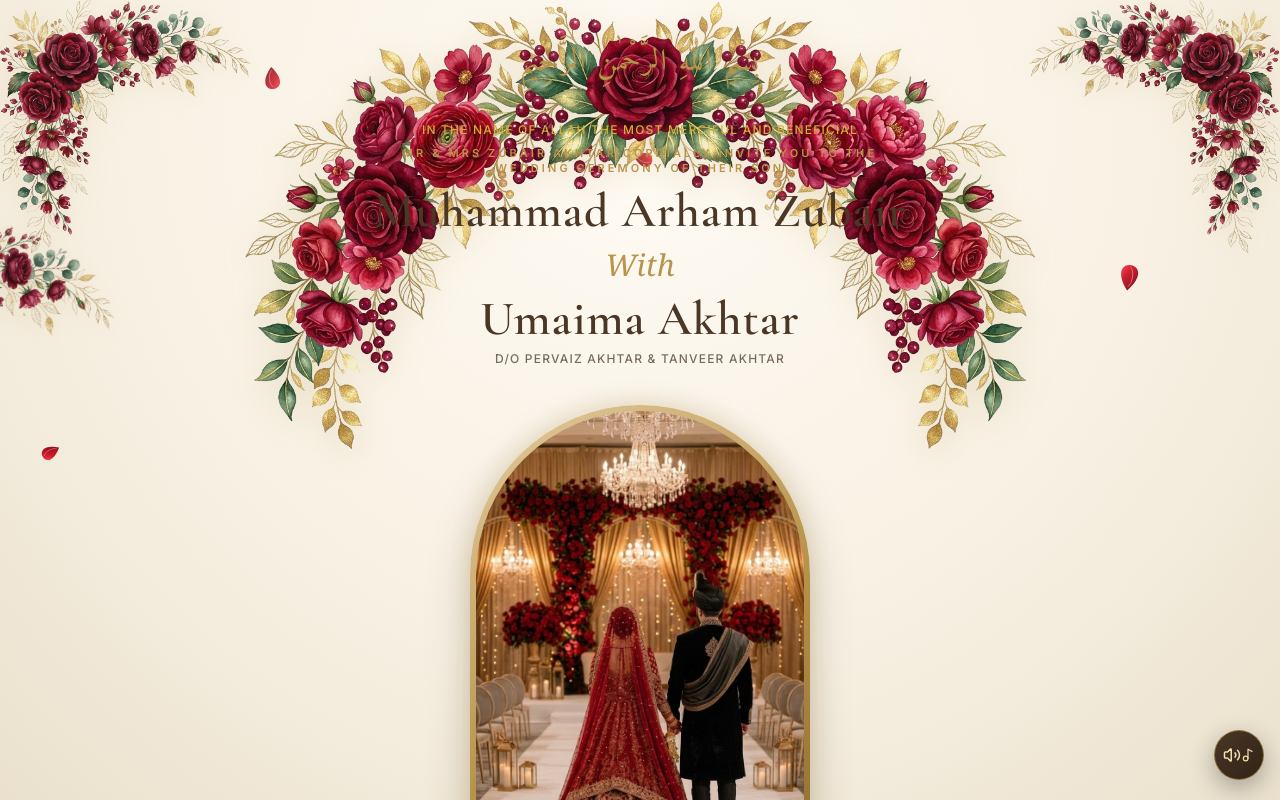
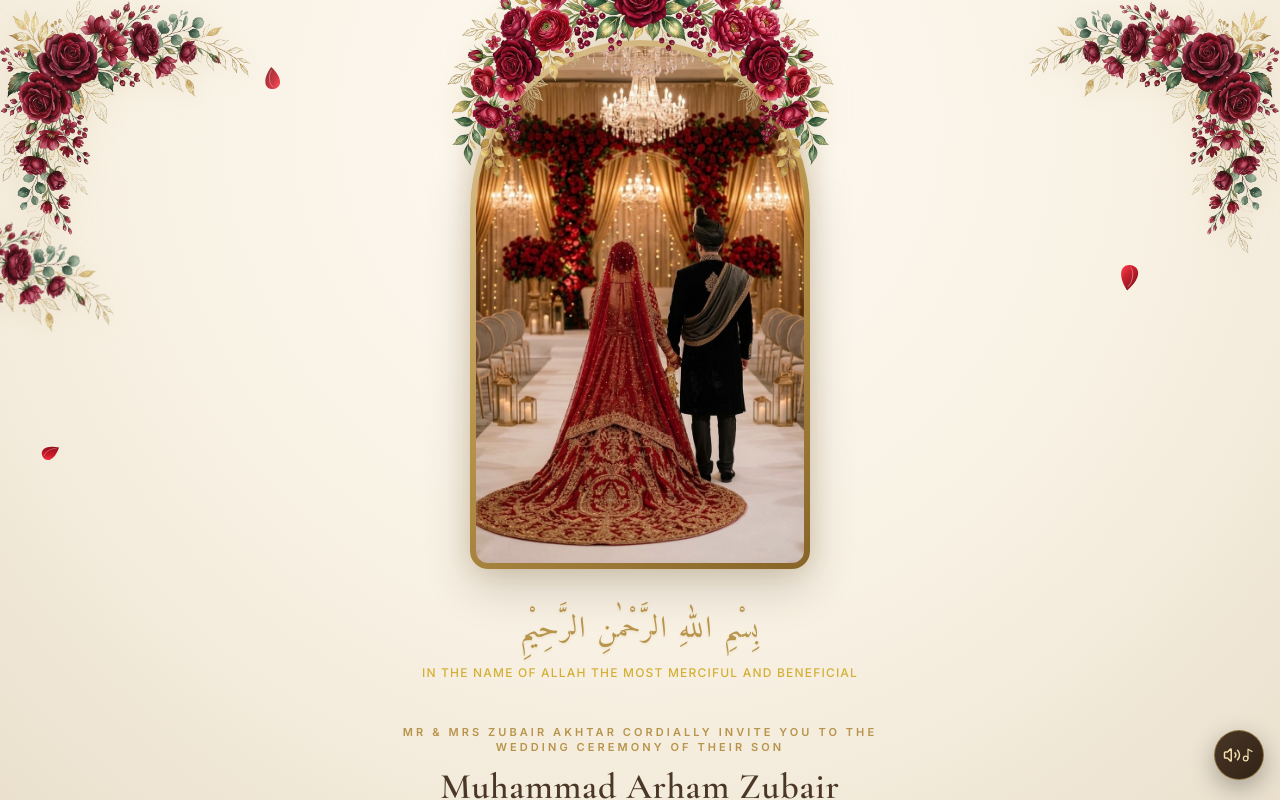
Before and after one commit to shaheersohail254-droid/arham-umaima-s-barat, a Next.js app: page / in a window 1280 px wide. Both pictures are taken after a click on the element "Tap to begin the celebration". Shown: the top 800 px of the page. Built offline with nearby package versions, Linux system fonts and the light colour scheme.

Commit message:
Group Bismillah translation directly under Arabic text, set identical single-line font size for names, and remove date line

```diff
--- a/src/app/globals.css
+++ b/src/app/globals.css
@@ -551,32 +551,27 @@ body {
   z-index: 2;
 }
 
-/* Wide Floral Arch Wrapper - Spans over and wraps around text block */
-.wide-floral-arch-wrap {
+/* Floral Pattern Aligned directly on top of picture frame */
+.hero-portrait-wrap .botanical-header-wrap {
   position: absolute;
-  top: -15px;
+  top: clamp(-88px, -18vw, -55px);
   left: 50%;
   transform: translateX(-50%);
-  width: clamp(340px, 94vw, 860px);
-  max-width: 860px;
+  width: clamp(260px, 135%, 470px);
+  margin: 0;
   pointer-events: none;
-  z-index: 1;
+  display: flex;
+  justify-content: center;
+  z-index: 5;
 }
 
-.wide-floral-arch-wrap .botanical-header-wrap {
+.hero-portrait-wrap .botanical-header-img {
   width: 100%;
-  max-width: 100%;
-  margin: 0;
-}
-
-.wide-floral-arch-wrap .botanical-header-img {
-  width: 100%;
-  max-width: 100%;
   height: auto;
   object-fit: contain;
   mix-blend-mode: multiply;
   opacity: 0.98;
-  filter: drop-shadow(0 6px 16px rgba(184, 148, 75, 0.22));
+  filter: drop-shadow(0 6px 14px rgba(184, 148, 75, 0.2));
 }
 
 .hero-portrait-frame {
@@ -646,11 +641,13 @@ body {
   letter-spacing: 0.02em;
 }
 
+.hero-name-title,
 .hero-groom-title,
 .hero-bride-title {
   font-family: "Cormorant Garamond", serif;
   font-weight: 600;
   color: var(--deep);
+  line-height: 1.15;
 }
 
 .parents-block {
--- a/src/components/Hero.tsx
+++ b/src/components/Hero.tsx
@@ -5,55 +5,14 @@ import { FloralDivider, BotanicalHeader } from "./FloralDecorations";
 
 export default function Hero() {
   return (
-    <section className="hero section-frame relative">
-      {/* Wide Floral Garland Arch Wrapping Around Text Block */}
-      <div className="wide-floral-arch-wrap">
-        <BotanicalHeader />
-      </div>
-
-      <motion.div
-        initial={{ opacity: 0, y: -10 }}
-        animate={{ opacity: 1, y: 0 }}
-        transition={{ duration: 1, delay: 0.2 }}
-        className="bismillah-block text-center pt-8 pb-4 relative z-10"
-      >
-        <div className="bismillah font-serif text-2xl sm:text-3xl tracking-wide">
-          بِسْمِ اللهِ الرَّحْمٰنِ الرَّحِيْمِ
-        </div>
-      </motion.div>
-
-      <motion.div
-        initial={{ opacity: 0, y: 15 }}
-        animate={{ opacity: 1, y: 0 }}
-        transition={{ duration: 1, delay: 0.4 }}
-        className="hero-names-group my-2 text-center relative z-10 max-w-2xl mx-auto"
-      >
-        <p className="bismillah-translation text-xs uppercase tracking-widest text-[#d4af37] mb-2 font-medium">
-          In the name of Allah the most merciful and beneficial
-        </p>
-        <p className="eyebrow text-xs uppercase tracking-widest text-[#796b5b] mb-4 font-medium max-w-xl mx-auto px-4">
-          MR &amp; MRS ZUBAIR AKHTAR CORDIALLY INVITE YOU TO THE WEDDING CEREMONY OF THEIR SON
-        </p>
-        <h1 className="hero-groom-title text-3xl sm:text-4xl md:text-5xl font-serif text-[#4b3726] font-semibold my-2 tracking-wide">
-          Muhammad Arham Zubair
-        </h1>
-        <div className="with-connector font-serif italic text-2xl md:text-3xl text-[#b8944b] my-3">
-          With
-        </div>
-        <h2 className="hero-bride-title text-3xl sm:text-4xl md:text-5xl font-serif text-[#4b3726] font-semibold my-2 tracking-wide">
-          Umaima Akhtar
-        </h2>
-        <p className="daughter-line text-xs uppercase tracking-widest text-[#796b5b] font-medium mt-1">
-          D/O Pervaiz Akhtar &amp; Tanveer Akhtar
-        </p>
-      </motion.div>
-
+    <section className="hero section-frame">
       <motion.div
         initial={{ opacity: 0, scale: 0.92, y: 20 }}
         animate={{ opacity: 1, scale: 1, y: 0 }}
         transition={{ duration: 1.2, ease: "easeOut" }}
-        className="hero-portrait-wrap mt-6 relative z-10"
+        className="hero-portrait-wrap"
       >
+        <BotanicalHeader />
         <div className="hero-portrait-frame">
           <img
             src="/images/barat_couple_portrait.jpg"
@@ -63,8 +22,43 @@ export default function Hero() {
         </div>
       </motion.div>
 
+      <motion.div
+        initial={{ opacity: 0, y: -10 }}
+        animate={{ opacity: 1, y: 0 }}
+        transition={{ duration: 1, delay: 0.2 }}
+        className="bismillah-block text-center mt-6 mb-7"
+      >
+        <div className="bismillah font-serif text-2xl sm:text-3xl tracking-wide mb-1">
+          بِسْمِ اللهِ الرَّحْمٰنِ الرَّحِيْمِ
+        </div>
+        <p className="bismillah-translation text-xs uppercase tracking-widest text-[#d4af37] font-medium">
+          In the name of Allah the most merciful and beneficial
+        </p>
+      </motion.div>
+
+      <motion.div
+        initial={{ opacity: 0, y: 15 }}
+        animate={{ opacity: 1, y: 0 }}
+        transition={{ duration: 1, delay: 0.4 }}
+        className="hero-names-group my-4 text-center"
+      >
+        <p className="eyebrow text-xs uppercase tracking-widest text-[#796b5b] mb-4 font-medium max-w-xl mx-auto px-4">
+          MR &amp; MRS ZUBAIR AKHTAR CORDIALLY INVITE YOU TO THE WEDDING CEREMONY OF THEIR SON
+        </p>
+        <h2 className="hero-name-title text-2xl sm:text-3xl md:text-4xl font-serif text-[#4b3726] font-semibold my-2 tracking-wide whitespace-nowrap">
+          Muhammad Arham Zubair
+        </h2>
+        <div className="with-connector font-serif italic text-xl md:text-2xl text-[#b8944b] my-2">
+          With
+        </div>
+        <h2 className="hero-name-title text-2xl sm:text-3xl md:text-4xl font-serif text-[#4b3726] font-semibold my-2 tracking-wide whitespace-nowrap">
+          Umaima Akhtar
+        </h2>
+        <p className="daughter-line text-xs uppercase tracking-widest text-[#796b5b] font-medium mt-1">
+          D/O Pervaiz Akhtar &amp; Tanveer Akhtar
+        </p>
+      </motion.div>
       <FloralDivider />
-      <p className="date-display relative z-10">FRIDAY · 13 NOVEMBER 2026 · 12:00 NOON</p>
     </section>
   );
 }
```
